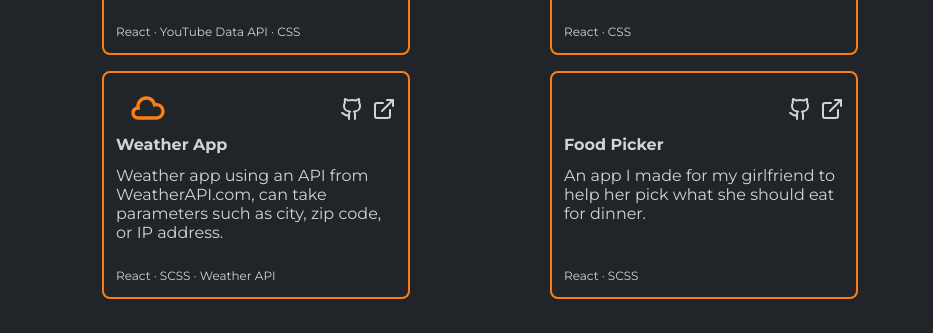
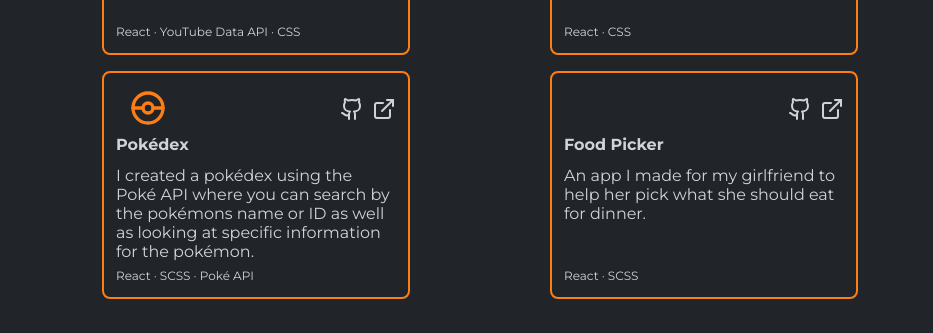
Before and after one commit to Matthew-Luk/ml-portfolio, a React (Create React App) app: page / in a window 1280 px wide. Shown: the part 1997-2330 px from the top of the page, without its empty margins (160-1093 px from the left). Built offline with nearby package versions, Linux system fonts and the light colour scheme; some icons are missing.

Commit message:
update pokemon project information

```diff
--- a/src/Components/Main.js
+++ b/src/Components/Main.js
@@ -8,7 +8,7 @@ import { Link } from 'react-router-dom'
 import { BsLinkedin } from 'react-icons/bs';
 import { BsGithub } from 'react-icons/bs';
 import { PiLockKeyFill } from "react-icons/pi";
-import { TiWeatherCloudy } from "react-icons/ti";
+import { TbPokeball } from "react-icons/tb";
 import { PiHamburgerBold } from "react-icons/pi";
 
 const Main = () => {
@@ -35,13 +35,13 @@ const Main = () => {
         "footer": ["React","CSS"]
     }
 
-    const weatherData = {
-        "icon": <TiWeatherCloudy color='#fd7e14' size={"4rem"}/>,
-        "github" : "https://github.com/Matthew-Luk/weather",
-        "link" : "https://ml-weather.netlify.app/",
-        "title": "Weather App",
-        "content": "Weather app using an API from WeatherAPI.com, can take parameters such as city, zip code, or IP address.",
-        "footer": ["React","SCSS","Weather API"]
+    const pokemonData = {
+        "icon": <TbPokeball color='#fd7e14' size={"4rem"}/>,
+        "github" : "https://github.com/Matthew-Luk/pokedex",
+        "link" : "https://mlpokedex.netlify.app/",
+        "title": "Pokédex",
+        "content": "I created a pokédex using the Poké API where you can search by the pokémons name or ID as well as looking at specific information for the pokémon.",
+        "footer": ["React","SCSS","Poké API"]
     }
 
     const foodData = {
@@ -91,7 +91,7 @@ const Main = () => {
                 <div className='projectsContent'>
                     <Project projectIcon={youtubeData["icon"]} projectGitHub={youtubeData["github"]} projectLink={youtubeData["link"]} projectTitle={youtubeData["title"]} projectContent={youtubeData["content"]} projectFooter={youtubeData["footer"]}/>
                     <Project projectIcon={passwordData["icon"]} projectGitHub={passwordData["github"]} projectLink={passwordData["link"]} projectTitle={passwordData["title"]} projectContent={passwordData["content"]} projectFooter={passwordData["footer"]}/>
-                    <Project projectIcon={weatherData["icon"]} projectGitHub={weatherData["github"]} projectLink={weatherData["link"]} projectTitle={weatherData["title"]} projectContent={weatherData["content"]} projectFooter={weatherData["footer"]}/>
+                    <Project projectIcon={pokemonData["icon"]} projectGitHub={pokemonData["github"]} projectLink={pokemonData["link"]} projectTitle={pokemonData["title"]} projectContent={pokemonData["content"]} projectFooter={pokemonData["footer"]}/>
                     <Project projectIcon={foodData["icon"]} projectGitHub={foodData["github"]} projectLink={foodData["link"]} projectTitle={foodData["title"]} projectContent={foodData["content"]} projectFooter={foodData["footer"]}/>
                 </div>
             </div>
```
